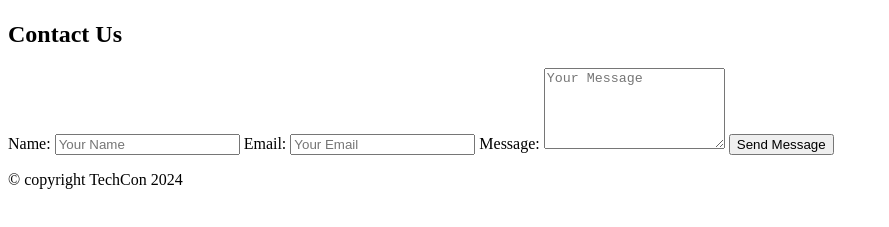
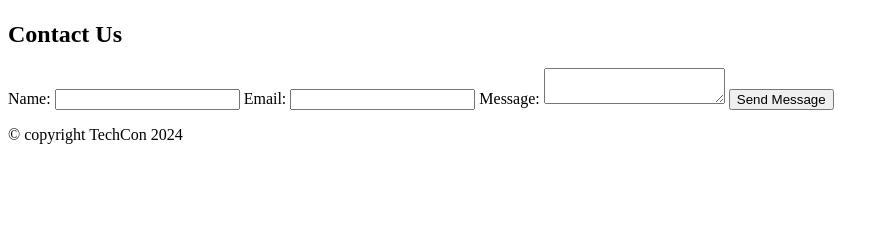
Before and after one commit to Jump3rX/TechCon_HTML, a plain HTML site: page techcon_website/contact.html in a window 1280 px wide. Shown: the part 563-790 px from the top of the page, without its empty margins (0-889 px from the left). Drawn offline with Linux system fonts and the light colour scheme.

Commit message:
Update contact.html

```diff
--- a/techcon_website/contact.html
+++ b/techcon_website/contact.html
@@ -55,31 +55,13 @@
         <h2>Contact Us</h2>
         <form action="/submit-contact" method="post">
           <label for="name">Name:</label>
-          <input
-            type="text"
-            id="name"
-            name="name"
-            placeholder="Your Name"
-            required
-          />
+          <input type="text" id="name">
 
           <label for="email">Email:</label>
-          <input
-            type="email"
-            id="email"
-            name="email"
-            placeholder="Your Email"
-            required
-          />
+          <input type="email" id="email">
 
           <label for="message">Message:</label>
-          <textarea
-            id="message"
-            name="message"
-            rows="5"
-            placeholder="Your Message"
-            required
-          ></textarea>
+          <textarea id="message"></textarea>
 
           <button type="submit">Send Message</button>
         </form>
```
